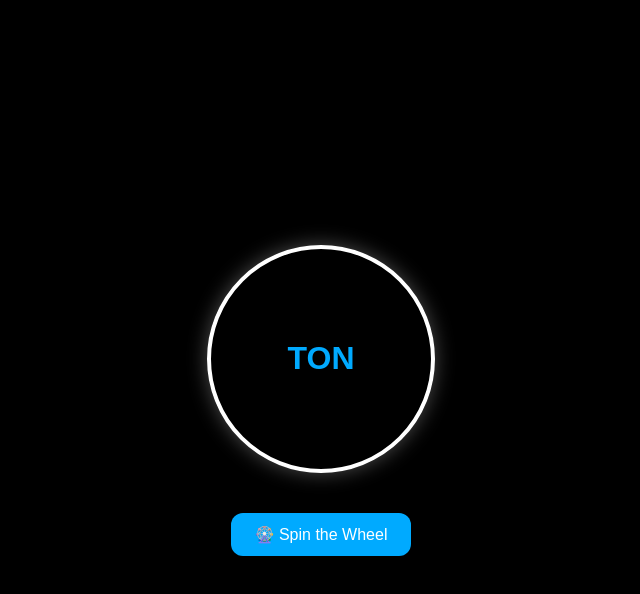
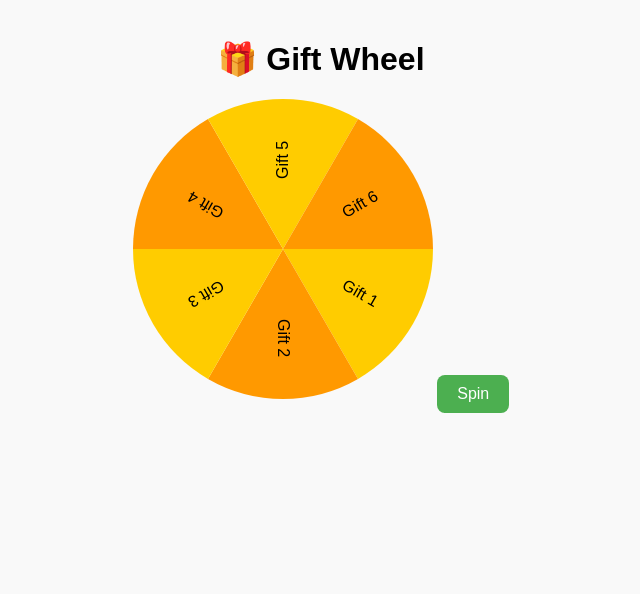
Before and after one commit to Saidbek2712/GiftWheel-WebApp, a plain HTML site: page index.html in a window 1280 px wide. Shown: the whole page, without its empty margins (319-959 px from the left). Drawn offline with Linux system fonts and the light colour scheme.

Commit message:
Added wheel functionality and styling

```diff
--- a/index.html
+++ b/index.html
@@ -1,67 +1,19 @@
 <!DOCTYPE html>
 <html lang="en">
 <head>
-  <meta charset="UTF-8" />
+  <meta charset="UTF-8">
   <meta name="viewport" content="width=device-width, initial-scale=1.0">
   <title>Gift Wheel</title>
-  <style>
-    body {
-      margin: 0;
-      background-color: #000;
-      color: #fff;
-      display: flex;
-      flex-direction: column;
-      justify-content: center;
-      align-items: center;
-      height: 100vh;
-      font-family: Arial, sans-serif;
-    }
-
-    .wheel {
-      width: 220px;
-      height: 220px;
-      border-radius: 50%;
-      border: 4px solid #fff;
-      display: flex;
-      justify-content: center;
-      align-items: center;
-      position: relative;
-      box-shadow: 0 0 20px rgba(255, 255, 255, 0.3);
-    }
-
-    .ton {
-      font-size: 32px;
-      font-weight: bold;
-      color: #00aaff;
-    }
-
-    button {
-      margin-top: 40px;
-      background-color: #00aaff;
-      border: none;
-      border-radius: 12px;
-      padding: 12px 24px;
-      color: white;
-      font-size: 16px;
-      cursor: pointer;
-      transition: 0.3s;
-    }
-
-    button:hover {
-      background-color: #0088cc;
-    }
-  </style>
+  <link rel="stylesheet" href="style.css">
 </head>
 <body>
-  <div class="wheel">
-    <div class="ton">TON</div>
+  <h1>🎁 Gift Wheel</h1>
+  <div class="wheel-container">
+    <canvas id="wheel" width="300" height="300"></canvas>
+    <button id="spin">Spin</button>
   </div>
-  <button onclick="spin()">🎡 Spin the Wheel</button>
+  <p id="result"></p>
 
-  <script>
-    function spin() {
-      alert("Wheel spinning... (functionality coming soon!)");
-    }
-  </script>
+  <script src="script.js"></script>
 </body>
 </html>
--- a/script.js
+++ b/script.js
@@ -0,0 +1,57 @@
+const canvas = document.getElementById("wheel");
+const ctx = canvas.getContext("2d");
+const spinBtn = document.getElementById("spin");
+const result = document.getElementById("result");
+
+const prizes = ["Gift 1", "Gift 2", "Gift 3", "Gift 4", "Gift 5", "Gift 6"];
+let rotation = 0;
+let spinning = false;
+
+function drawWheel() {
+  const arc = (2 * Math.PI) / prizes.length;
+  for (let i = 0; i < prizes.length; i++) {
+    const angle = i * arc;
+    ctx.beginPath();
+    ctx.fillStyle = i % 2 === 0 ? "#ffcc00" : "#ff9900";
+    ctx.moveTo(150, 150);
+    ctx.arc(150, 150, 150, angle, angle + arc);
+    ctx.fill();
+    ctx.save();
+    ctx.translate(150, 150);
+    ctx.rotate(angle + arc / 2);
+    ctx.fillStyle = "#000";
+    ctx.font = "16px Arial";
+    ctx.fillText(prizes[i], 70, 5);
+    ctx.restore();
+  }
+}
+
+drawWheel();
+
+spinBtn.addEventListener("click", () => {
+  if (spinning) return;
+  spinning = true;
+  const randomSpin = Math.random() * 360 + 720; // 2 оборота минимум
+  const duration = 4000;
+  const start = performance.now();
+
+  function animate(time) {
+    const elapsed = time - start;
+    const progress = Math.min(elapsed / duration, 1);
+    rotation = randomSpin * easeOut(progress);
+    canvas.style.transform = `rotate(${rotation}deg)`;
+    if (progress < 1) {
+      requestAnimationFrame(animate);
+    } else {
+      spinning = false;
+      const selected = Math.floor(((360 - (rotation % 360)) / 60)) % prizes.length;
+      result.textContent = `🎉 You got: ${prizes[selected]}!`;
+    }
+  }
+
+  requestAnimationFrame(animate);
+});
+
+function easeOut(t) {
+  return 1 - Math.pow(1 - t, 3);
+}
--- a/style.css
+++ b/style.css
@@ -0,0 +1,26 @@
+body {
+  font-family: sans-serif;
+  text-align: center;
+  background: #f9f9f9;
+  margin-top: 40px;
+}
+
+.wheel-container {
+  display: inline-block;
+  position: relative;
+}
+
+button {
+  margin-top: 20px;
+  padding: 10px 20px;
+  background: #4CAF50;
+  color: white;
+  border: none;
+  border-radius: 8px;
+  cursor: pointer;
+  font-size: 16px;
+}
+
+button:hover {
+  background: #45a049;
+}
```
